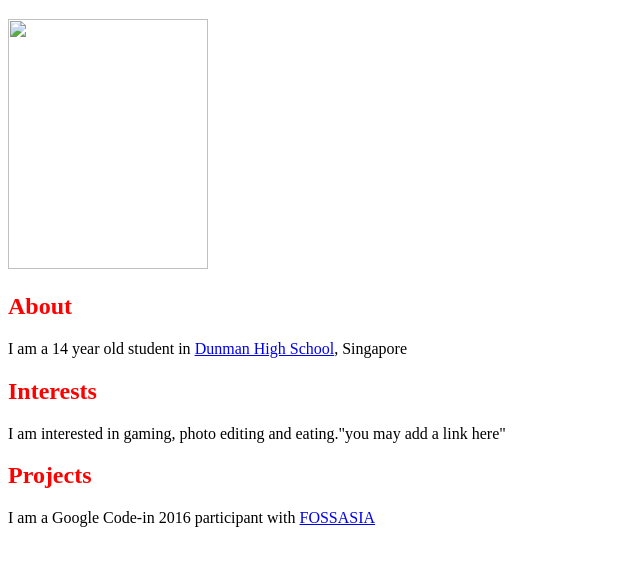
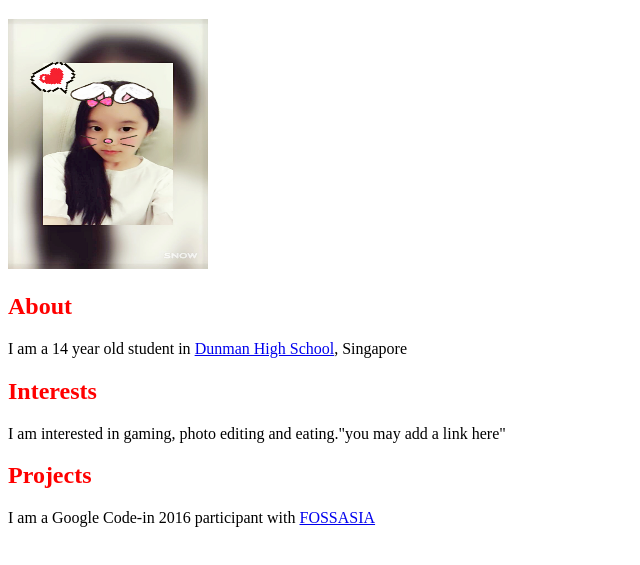
Before and after one commit to dhs17y2idutingxue/dhs17y2idutingxue.github.io, a plain HTML site: page index.html in a window 1280 px wide. Shown: the part 61-626 px from the top of the page, without its empty margins (0-640 px from the left). Drawn offline with Linux system fonts and the light colour scheme.

Commit message:
Update index.html

```diff
--- a/index.html
+++ b/index.html
@@ -6,7 +6,7 @@
   </head>
   <body>
 <h1>Welcome to my home</h1>
-    <img src="photo.jpg" width = 200 px height = 250 px/>
+    <img src="photo (2).jpg" width = 200 px height = 250 px/>
     <h2>About</h2>
     <p>I am a 14 year old student in <a href="http://dunmanhigh.moe.edu.sg/wp-content/uploads/website/index.html">Dunman High School</a>, Singapore</p>
     <h2>Interests</h2>
```
